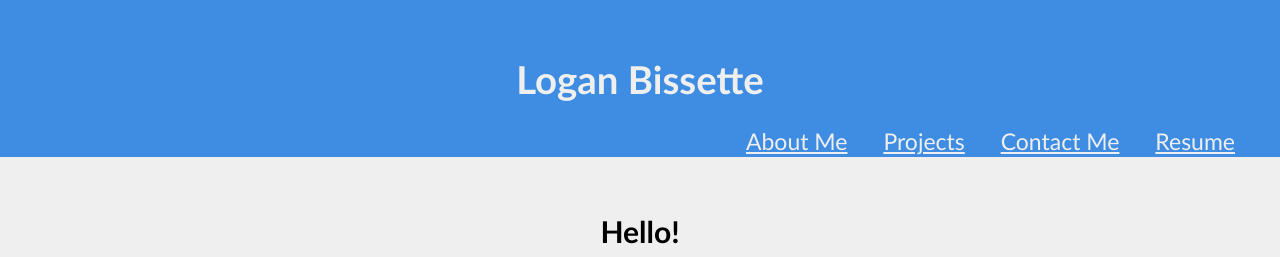
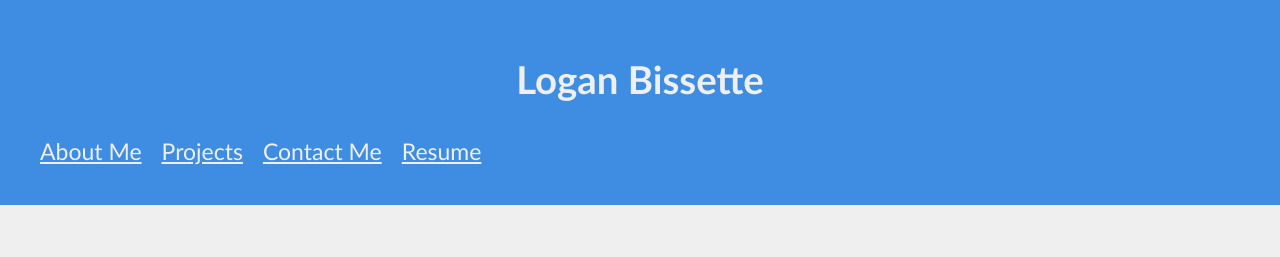
Before and after one commit to LBissette/Portfolio, a plain HTML site: page index.html in a window 1280 px wide. Shown: the top 257 px of the page. Drawn offline with Linux system fonts and the light colour scheme.

Commit message:
messing with nav styling

```diff
--- a/assets/style.css
+++ b/assets/style.css
@@ -19,16 +19,18 @@
     font-size: larger;
   }
   nav {
+    display:flex;
+    background-color: var(--accent1);
     font-size: 23px;
-    float:right;
     min-height: 15px;
-    display:block;
+    width: 100%
+
   }
 
   nav a {
     color: var(--accent0);
     text-decoration: underline;
-    padding: 15px;
+    padding: 10px;
   }
 
   body {
@@ -40,8 +42,6 @@
     display: flex;
     flex-wrap: wrap;
     margin-top: 2%;
-    margin-left: 30px;
-    margin-right: 30px;
     color: var(--txtcolor1);
   }
 
```
Also changed, not shown: index.html (+1 -1 lines).
